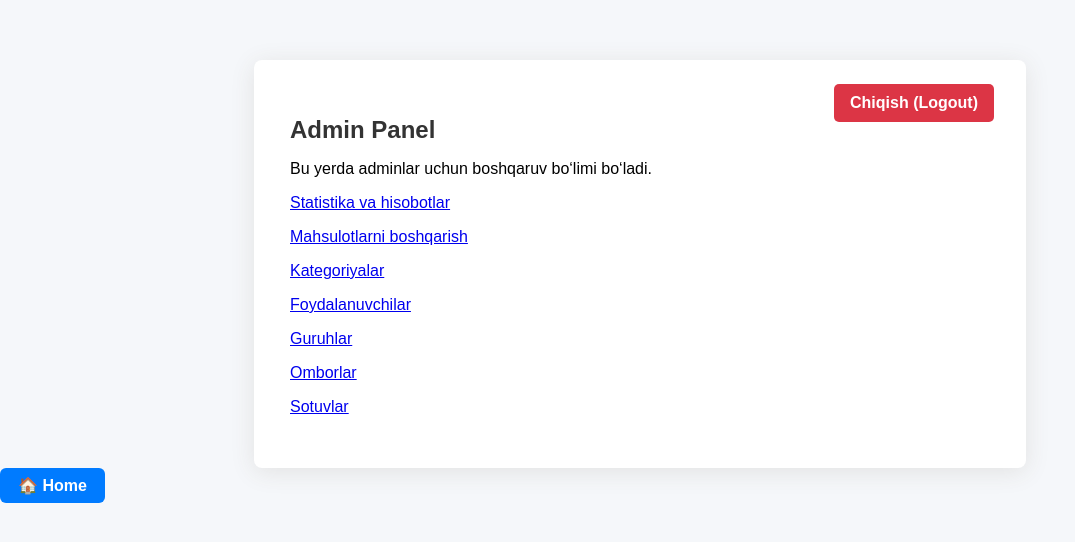
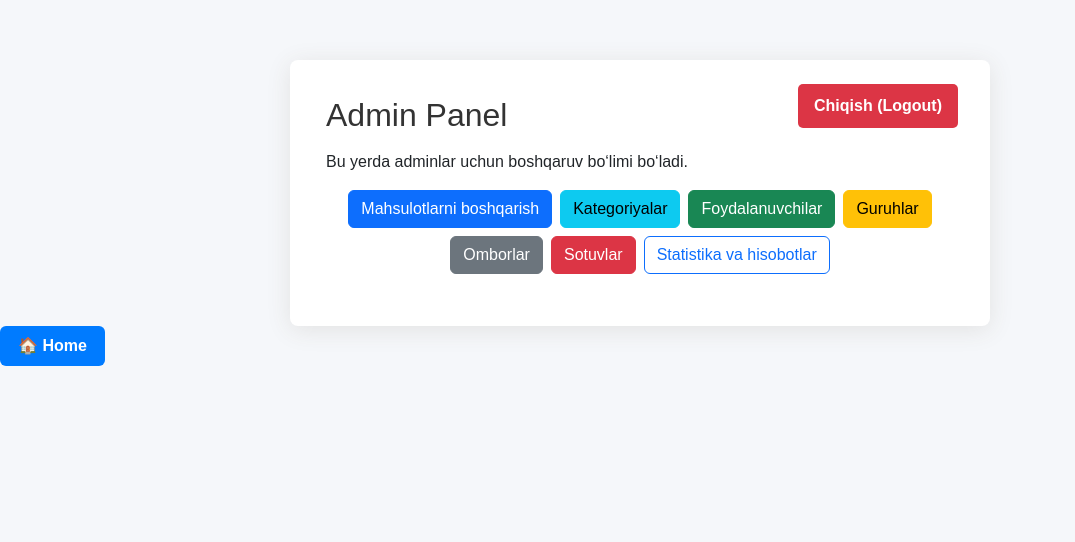
Before and after one commit to Abdullo200604/idealmarket, a Django app: page /management/ in a window 1280 px wide. Shown: the top 542 px of the page, without its empty margins (0-1075 px from the left). Run offline with Django 5.2, Linux system fonts and the light colour scheme; a user stored in the database is signed in.

Commit message:
xammasi yaxshi

```diff
--- a/idealmarket/market/templates/market/admin_management.html
+++ b/idealmarket/market/templates/market/admin_management.html
@@ -2,6 +2,8 @@
 <html>
 <head>
     <title>Admin Panel</title>
+    <!-- Bootstrap 5 CSS -->
+    <link href="https://cdn.jsdelivr.net/npm/bootstrap@5.3.3/dist/css/bootstrap.min.css" rel="stylesheet">
     <style>
         body { font-family: Arial, sans-serif; background: #f5f7fa; margin: 0; padding: 0; }
         .container { max-width: 700px; margin: 60px auto 0 auto; background: #fff; border-radius: 8px; box-shadow: 0 4px 24px #e2e2e2; padding: 36px; position: relative; }
@@ -21,16 +23,6 @@
             background-color: #c82333;
         }
         h2 { color: #333; margin-bottom: 16px; }
-        ul { list-style: none; padding-left: 0; }
-        li { margin: 16px 0; }
-        a.menu-link {
-            color: #0056b3;
-            text-decoration: none;
-            font-size: 18px;
-            font-weight: 500;
-            transition: color 0.2s;
-        }
-        a.menu-link:hover { color: #007bff; text-decoration: underline; }
     </style>
 </head>
 <body>
@@ -38,20 +30,19 @@
         <a href="{% url 'login' %}" class="logout-button">Chiqish (Logout)</a>
         <h2>Admin Panel</h2>
         <p>Bu yerda adminlar uchun boshqaruv bo‘limi bo‘ladi.</p>
-        <ul>
-          <li><a href="{% url 'statistics' %}">Statistika va hisobotlar</a></li>
-          <li><a href="{% url 'admin_products' %}">Mahsulotlarni boshqarish</a></li>
-          <li><a href="{% url 'admin_categories' %}">Kategoriyalar</a></li>
-          <li><a href="{% url 'admin_users' %}">Foydalanuvchilar</a></li>
-          <li><a href="{% url 'admin_groups' %}">Guruhlar</a></li>
-          <li><a href="{% url 'admin_ombors' %}">Omborlar</a></li>
-          <li><a href="{% url 'admin_sales' %}">Sotuvlar</a></li>
-        </ul>
+        <div class="d-flex flex-wrap gap-2 justify-content-center my-3">
+            <a href="{% url 'admin_products' %}" class="btn btn-primary">Mahsulotlarni boshqarish</a>
+            <a href="{% url 'admin_categories' %}" class="btn btn-info">Kategoriyalar</a>
+            <a href="{% url 'admin_users' %}" class="btn btn-success">Foydalanuvchilar</a>
+            <a href="{% url 'admin_groups' %}" class="btn btn-warning">Guruhlar</a>
+            <a href="{% url 'admin_ombors' %}" class="btn btn-secondary">Omborlar</a>
+            <a href="{% url 'admin_sales' %}" class="btn btn-danger">Sotuvlar</a>
+            <a href="{% url 'statistics' %}" class="btn btn-outline-primary">Statistika va hisobotlar</a>
+        </div>
     </div>
-<a href="{% url 'home' %}"
-   style="background: #007bff; color: white; padding: 8px 18px; border-radius: 6px; text-decoration: none; font-weight: bold; margin-bottom: 20px; display: inline-block;">
-    🏠 Home
-</a>
-
+    <a href="{% url 'home' %}"
+       style="background: #007bff; color: white; padding: 8px 18px; border-radius: 6px; text-decoration: none; font-weight: bold; margin-bottom: 20px; display: inline-block;">
+        🏠 Home
+    </a>
 </body>
 </html>
--- a/idealmarket/market/templates/market/admin_user_edit.html
+++ b/idealmarket/market/templates/market/admin_user_edit.html
@@ -12,4 +12,8 @@
     </label><br>
     <button type="submit" style="background: #0275d8; color: #fff; padding: 7px 18px; border-radius: 5px;">Saqlash</button>
     <a href="{% url 'admin_users' %}">Bekor qilish</a>
+    <a href="{% url 'admin_user_change_password' user_obj.id %}" class="btn btn-warning">
+    Parolni o‘zgartirish
+    </a>
+
 </form>
--- a/idealmarket/market/urls.py
+++ b/idealmarket/market/urls.py
@@ -67,4 +67,7 @@ urlpatterns = [
     path('management/sales/<int:sale_id>/', views.admin_sale_detail, name='admin_sale_detail'),
     path('management/sales/<int:sale_id>/delete/', views.admin_sale_delete, name='admin_sale_delete'),
 
+    # Foydalanuvchi parolini o‘zgartirish
+    path('management/users/<int:user_id>/change_password/', views.admin_user_change_password, name='admin_user_change_password'),
+
 ]
--- a/idealmarket/market/views.py
+++ b/idealmarket/market/views.py
@@ -21,6 +21,7 @@ from .models import Ombor
 from .models import Catagory
 from .models import Product
 
+from django.contrib.auth.forms import AdminPasswordChangeForm
 
 
 
@@ -30,6 +31,22 @@ def home(request):
 # ROLLARNI ANIQLASH
 def is_kassir_or_admin(user):
     return user.is_superuser or user.groups.filter(name='Kassir').exists()
+
+@user_passes_test(lambda u: u.is_superuser)
+def admin_user_change_password(request, user_id):
+    user = get_object_or_404(User, pk=user_id)
+    if request.method == 'POST':
+        form = AdminPasswordChangeForm(user, request.POST)
+        if form.is_valid():
+            form.save()
+            messages.success(request, "Parol muvaffaqiyatli o‘zgartirildi.")
+            return redirect('admin_users')
+    else:
+        form = AdminPasswordChangeForm(user)
+    return render(request, 'market/admin_user_change_password.html', {
+        'form': form,
+        'user_obj': user  # E’TIBOR BER: user_obj
+    })
 
 
 @login_required
```
Also changed, not shown: idealmarket/market/templates/market/admin_user_change_password.html (added, +7 -0 lines), idealmarket/db.sqlite3.
